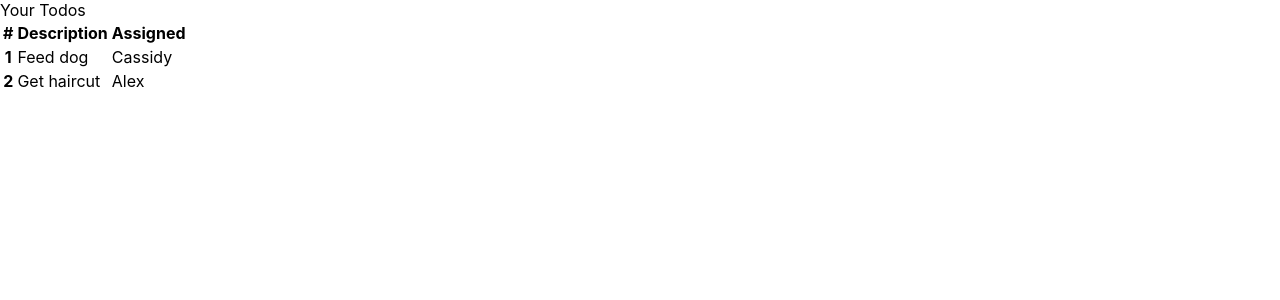
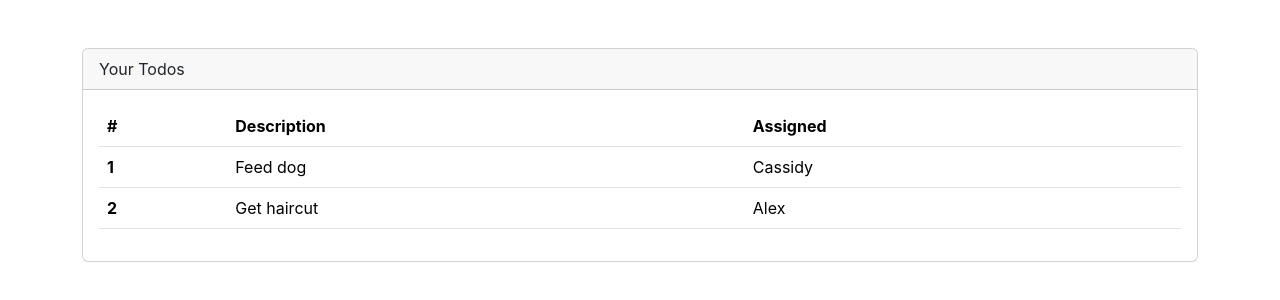
Before and after one commit to amediaaj/react-spring-boot, a React (Create React App) app in the folder react-todos/: page / in a window 1280 px wide. Shown: the top 300 px of the page. Built offline with nearby package versions, Linux system fonts and the light colour scheme.

Commit message:
Add CSS to our React Project

```diff
--- a/react-todos/public/index.html
+++ b/react-todos/public/index.html
@@ -24,6 +24,13 @@
       work correctly both with client-side routing and a non-root public URL.
       Learn how to configure a non-root public URL by running `npm run build`.
     -->
+
+    <!-- Boostrap CSS w/Popper -->
+    <link href="https://cdn.jsdelivr.net/npm/bootstrap@5.3.3/dist/css/bootstrap.min.css" rel="stylesheet"
+      integrity="sha384-QWTKZyjpPEjISv5WaRU9OFeRpok6YctnYmDr5pNlyT2bRjXh0JMhjY6hW+ALEwIH" crossorigin="anonymous">
+    <!-- Bootstrap JS Dependencies w/Popper -->
+    <script src="https://cdn.jsdelivr.net/npm/bootstrap@5.3.3/dist/js/bootstrap.bundle.min.js"
+      integrity="sha384-YvpcrYf0tY3lHB60NNkmXc5s9fDVZLESaAA55NDzOxhy9GkcIdslK1eN7N6jIeHz" crossorigin="anonymous"></script>
     <title>React App</title>
   </head>
   <body>
--- a/react-todos/src/App.js
+++ b/react-todos/src/App.js
@@ -3,13 +3,14 @@ import './App.css';
 
 function App() {
   return (
-    <div>
-      <div>
-        <div>
+    // margin-top 5 pushes down, container cuts off edges
+    <div className='mt-5 container'>
+      <div className='card'>
+        <div className='card-header'>
           Your Todos
         </div>
-        <div>
-          <table>
+        <div className='card-body'>
+          <table className='table table-hover'>
             <thead>
               <tr>
                 <th scope='col'>#</th>
```
